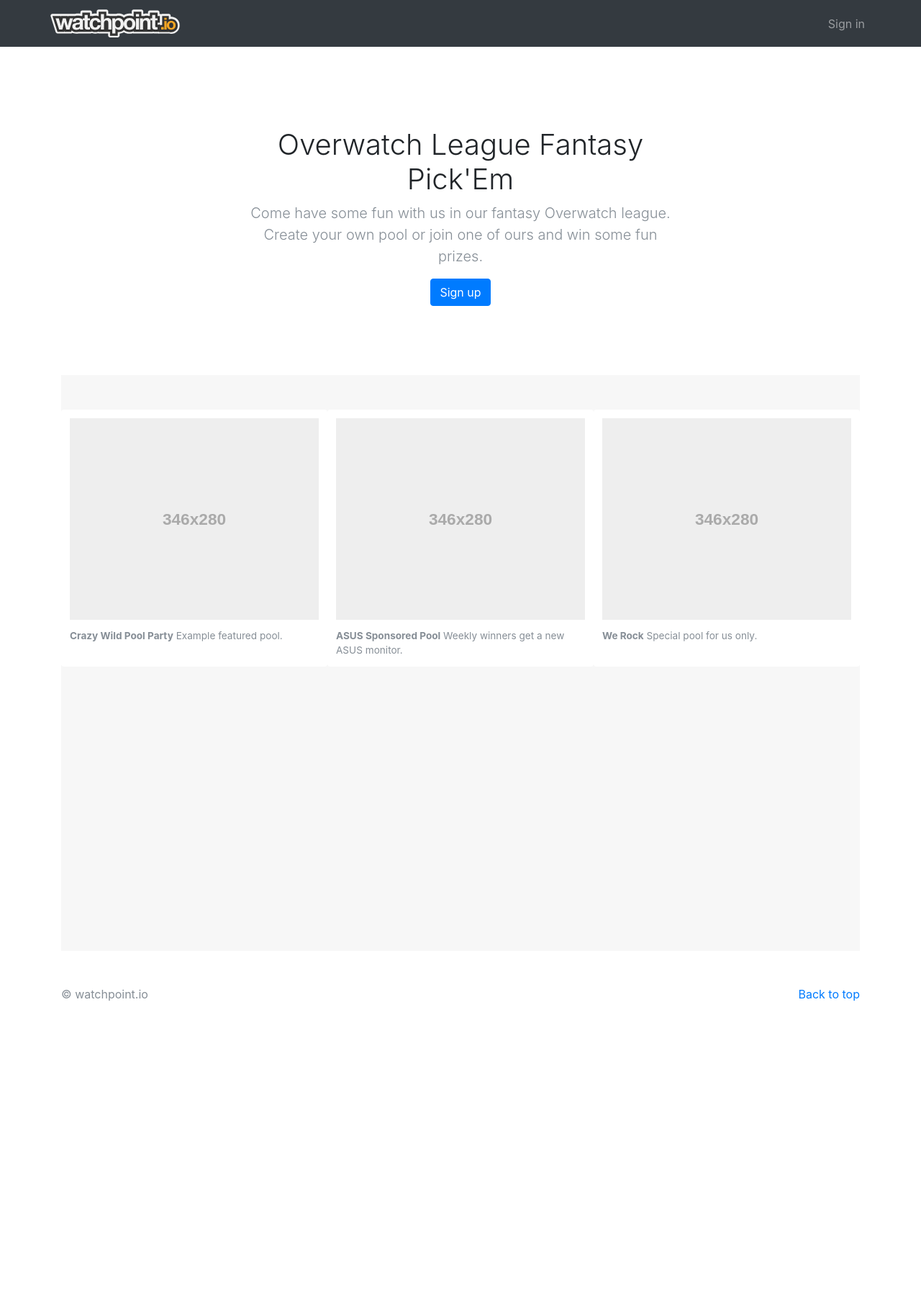
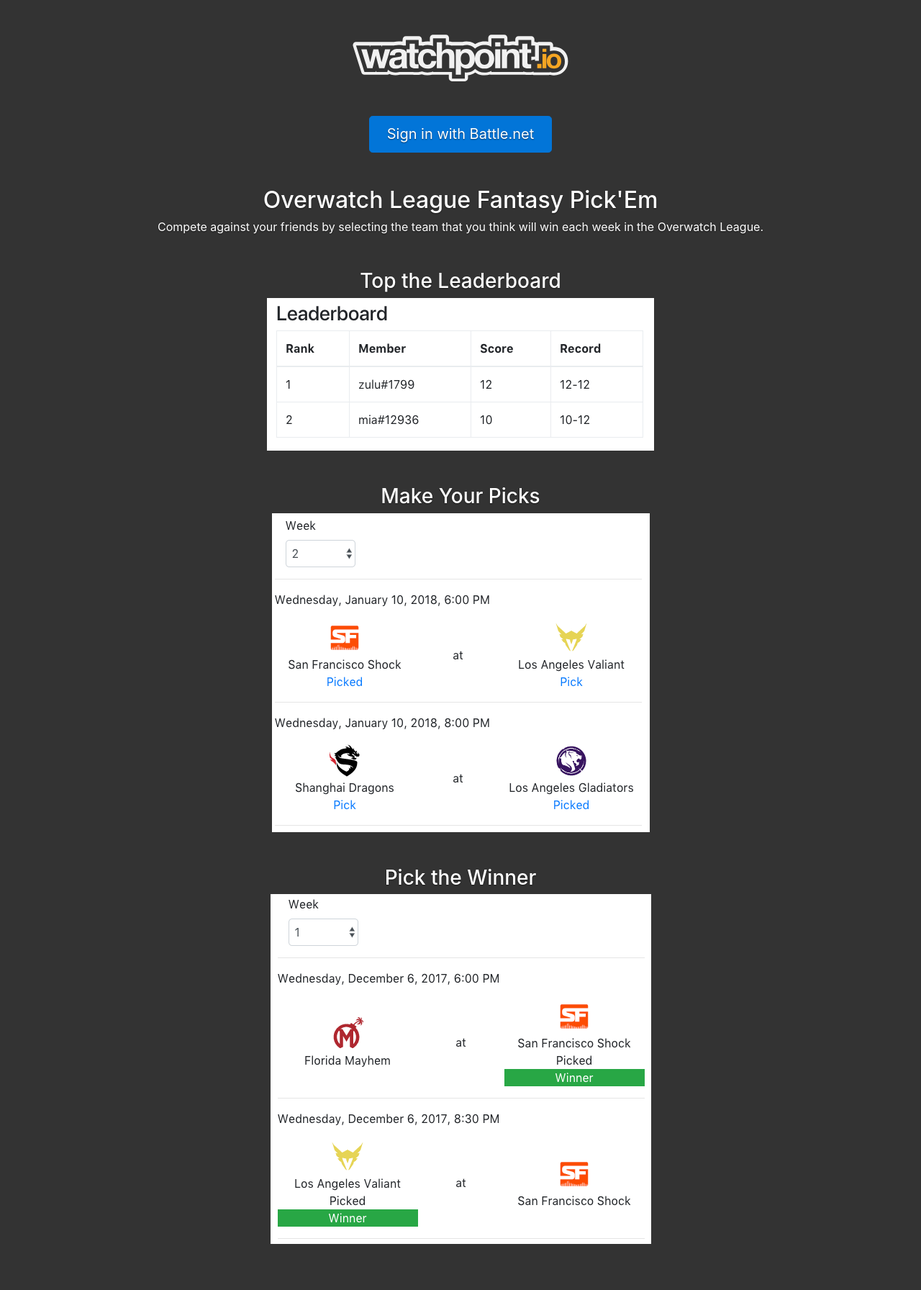
Before and after one commit to lightster/watchpoint-pickem, a PHP site: page /dbname/home in a window 1280 px wide. Shown: the whole page at 72% size. Before the commit the page ends 1391 px from the top, so only its background shows below. Run offline with PHP 8.4, Linux system fonts and the light colour scheme; some libraries are stand-ins or nearby versions.

Commit message:
Simplify homepage
The homepage was just static and did not have any useful information on
it. I have added some basic information and some screenshots to show the
basic functionality.

```diff
--- a/home.php
+++ b/home.php
@@ -3,4 +3,4 @@
 $app = require_once __DIR__ . '/app.php';
 $app->run();
 
-echo $app->render(__DIR__ . '/views/home.php', __DIR__ . '/views/layout.php');
+echo $app->render(__DIR__ . '/views/home.php');
--- /dev/null
+++ b/public/css/home.css
@@ -0,0 +1,8 @@
+html, body {
+  background: #333;
+}
+body {
+  color: #fff;
+  text-align: center;
+  text-shadow: 0 .05rem .1rem rgba(0, 0, 0, .5);
+}
--- a/views/home.php
+++ b/views/home.php
@@ -1,34 +1,38 @@
-<main role="main">
+<!doctype html>
+<html lang="en">
+  <head>
+    <title>watchpoint.io</title>
+    <!-- Required meta tags -->
+    <meta charset="utf-8">
+    <meta name="viewport" content="width=device-width, initial-scale=1, shrink-to-fit=no">
 
-  <section class="jumbotron text-center">
-    <div class="container">
-      <h1 class="jumbotron-heading">Overwatch League Fantasy Pick'Em</h1>
-      <p class="lead text-muted">Come have some fun with us in our fantasy Overwatch league. Create your own pool or join one of ours and win some fun prizes.</p>
-      <p>
-        <a href="#" class="btn btn-primary">Sign up</a>
-      </p>
+    <!-- Bootstrap CSS -->
+    <link rel="stylesheet" href="https://maxcdn.bootstrapcdn.com/bootstrap/4.0.0-beta.3/css/bootstrap.min.css" integrity="sha384-Zug+QiDoJOrZ5t4lssLdxGhVrurbmBWopoEl+M6BdEfwnCJZtKxi1KgxUyJq13dy" crossorigin="anonymous">
+    <link rel="stylesheet" href="/css/home.css">
+  </head>
+  <body>
+    <div class="container p-5">
+      <div class="logo">
+        <img src="/img/logo.svg" width="300">
+      </div>
+      <div class="row">
+        <div class="col">
+          <p class="mt-5">
+            <a href="/auth" class="btn btn-lg btn-primary">Sign in with
+              Battle.net</a>
+          </p>
+          <h2 class="mt-5">Overwatch League Fantasy Pick'Em</h2>
+          <p>
+            Compete against your friends by selecting the team that you think
+            will win each week in the Overwatch League.
+          </p>
+          <h3 class="mt-5">Top the Leaderboard</h3>
+          <p><img src="/img/watchpoint-leaderboard.png" class="img-fluid"></p>
+          <h3 class="mt-5">Make Your Picks</h3>
+          <p><img src="/img/watchpoint-picks.png" class="img-fluid"></p>
+          <h3 class="mt-5">Pick the Winner</h3>
+          <p><img src="/img/watchpoint-picks-winners.png" class="img-fluid"></p>
+        </div>
     </div>
-  </section>
-
-  <div class="album text-muted">
-    <div class="container">
-
-      <div class="row">
-        <div class="card">
-          <img data-src="holder.js/100px280?theme=thumb" alt="Card image cap">
-          <p class="card-text"><strong>Crazy Wild Pool Party</strong> Example featured pool.</p>
-        </div>
-        <div class="card">
-          <img data-src="holder.js/100px280?theme=thumb" alt="Card image cap">
-          <p class="card-text"><strong>ASUS Sponsored Pool</strong> Weekly winners get a new ASUS monitor.</p>
-        </div>
-        <div class="card">
-          <img data-src="holder.js/100px280?theme=thumb" alt="Card image cap">
-          <p class="card-text"><strong>We Rock</strong> Special pool for us only.</p>
-        </div>
-      </div>
-
-    </div>
-  </div>
-
-</main>
+  </body>
+</html>
```
Also changed, not shown: public/img/watchpoint-leaderboard.png (added), public/img/watchpoint-picks-winners.png (added), public/img/watchpoint-picks.png (added).
